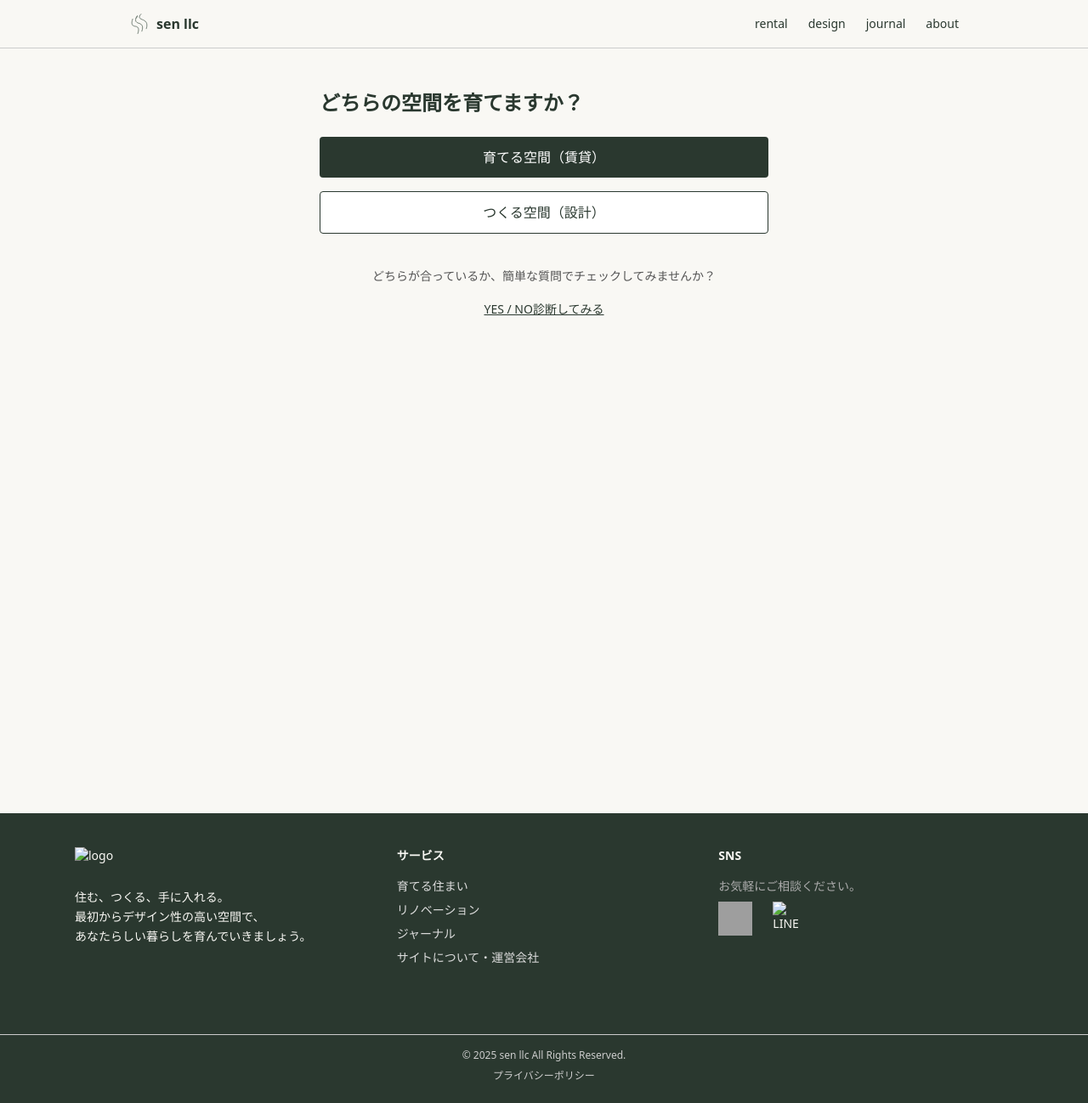
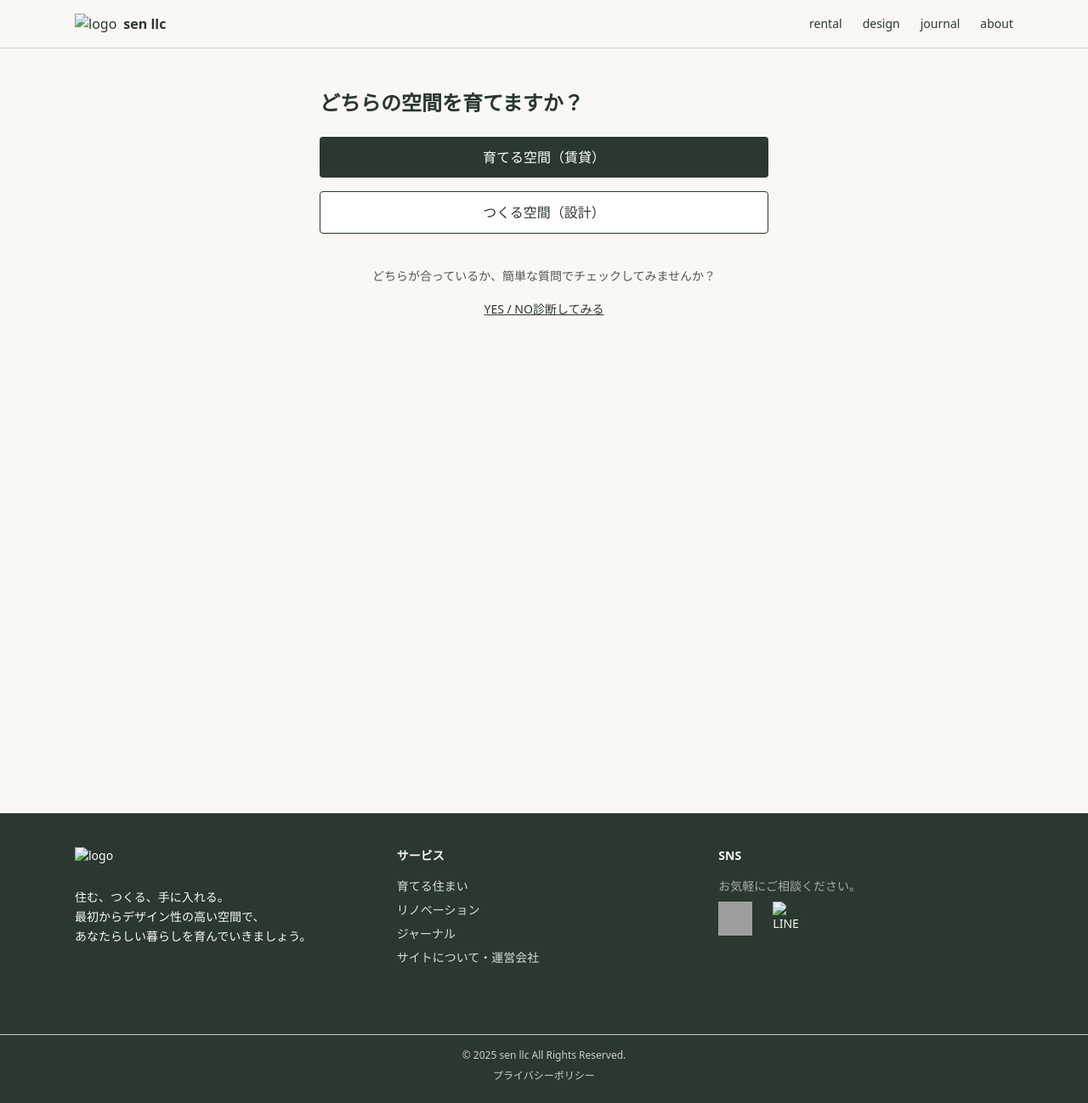
Before and after one commit to sen-llc/sen-llc.github.io, a Jekyll site: the page built from index.html, in a window 1280 px wide. Shown: the whole page at 85% size. Built offline with Jekyll 4.4.1, drawn with Linux system fonts in a browser that asks for light colours; nearby versions of some CDN libraries; grey boxes are pictures that could not be loaded.

Commit message:
Update header.html

```diff
--- a/_includes/header.html
+++ b/_includes/header.html
@@ -1,12 +1,13 @@
 <header class="bg-[#f9f8f4] text-[#2a382f] border-b border-[#ccc]">
-  <div class="max-w-5xl mx-auto flex items-center justify-between px-6 py-4">
-    <!-- 左：ロゴとテキスト -->
-    <a href="/" class="flex items-center space-x-2">
-      <img src="{{ site.logo }}" alt="logo" class="h-6 w-6" />
+  <div class="max-w-6xl mx-auto flex items-center justify-between px-6 py-4">
+
+    <!-- ロゴ：トップページリンク -->
+    <a href="/index.html" class="flex items-center space-x-2">
+      <img src="/assets/logo.svg" alt="logo" class="h-6 w-auto">
       <span class="text-base font-semibold">sen llc</span>
     </a>
 
-    <!-- PCナビ -->
+    <!-- PCメニュー -->
     <nav class="hidden md:flex space-x-6 text-sm">
       <a href="/rental.html" class="hover:underline">rental</a>
       <a href="/design.html" class="hover:underline">design</a>
@@ -14,25 +15,31 @@
       <a href="/about.html" class="hover:underline">about</a>
     </nav>
 
-    <!-- モバイルメニューアイコン -->
+    <!-- ハンバーガー：スマホ用 -->
     <button id="menu-toggle" class="md:hidden text-2xl" aria-label="menu">
-      ☰
+      <span id="menu-icon">☰</span>
+      <span id="close-icon" class="hidden">×</span>
     </button>
   </div>
 
-  <!-- モバイルメニュー本体 -->
-  <nav id="mobile-menu" class="md:hidden hidden px-6 pb-4 space-y-2 text-sm">
-    <a href="/rental.html" class="block hover:underline">rental</a>
-    <a href="/design.html" class="block hover:underline">design</a>
-    <a href="/journal.html" class="block hover:underline">journal</a>
-    <a href="/about.html" class="block hover:underline">about</a>
+  <!-- スマホメニュー：右寄せで縦並び -->
+  <nav id="mobile-menu" class="md:hidden hidden px-6 pb-4 text-right text-sm flex flex-col space-y-2">
+    <a href="/rental.html" class="hover:underline">rental</a>
+    <a href="/design.html" class="hover:underline">design</a>
+    <a href="/journal.html" class="hover:underline">journal</a>
+    <a href="/about.html" class="hover:underline">about</a>
   </nav>
 
   <script>
-    const menuToggle = document.getElementById('menu-toggle');
-    const mobileMenu = document.getElementById('mobile-menu');
-    menuToggle.addEventListener('click', () => {
-      mobileMenu.classList.toggle('hidden');
+    const toggle = document.getElementById("menu-toggle");
+    const menu = document.getElementById("mobile-menu");
+    const iconOpen = document.getElementById("menu-icon");
+    const iconClose = document.getElementById("close-icon");
+
+    toggle.addEventListener("click", () => {
+      menu.classList.toggle("hidden");
+      iconOpen.classList.toggle("hidden");
+      iconClose.classList.toggle("hidden");
     });
   </script>
 </header>
```
